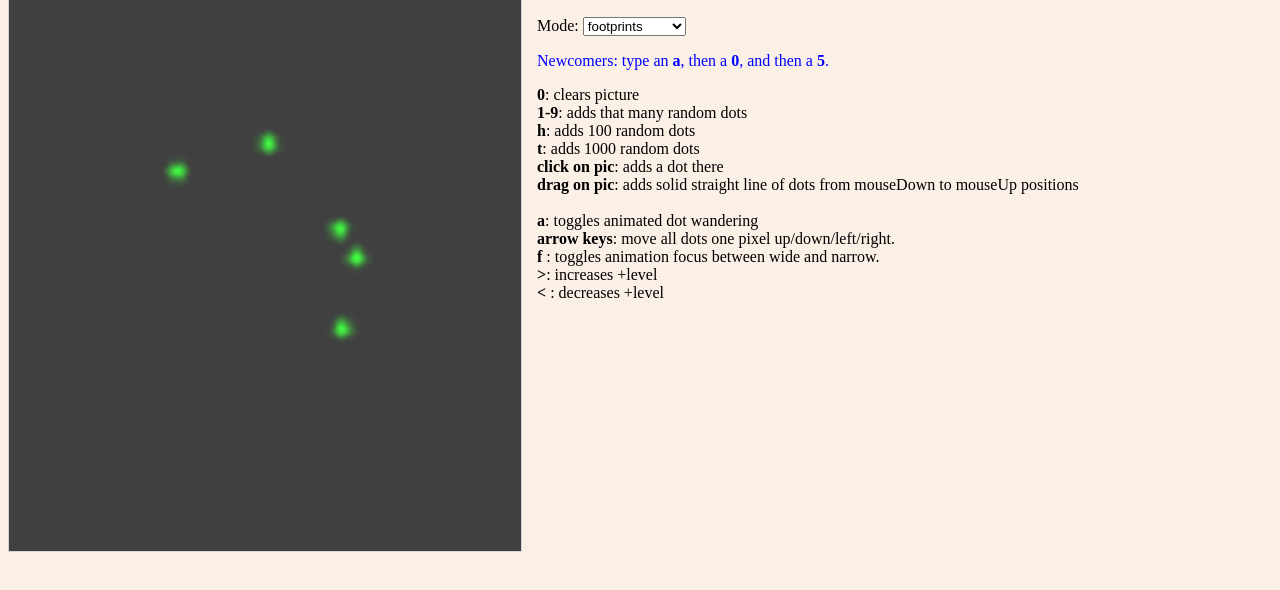
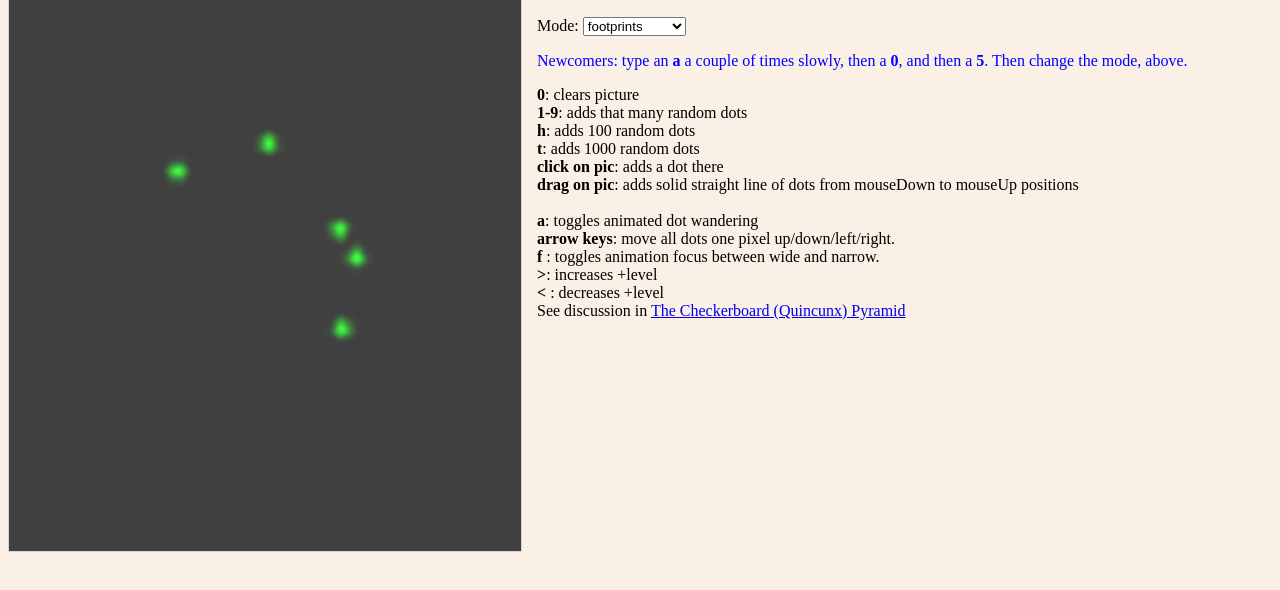
Before and after one commit to tliawi/checkerboard-pyramid, a plain HTML site: page index.html in a window 1280 px wide. Shown: the part 110-700 px from the top of the page. Drawn offline with Linux system fonts and the light colour scheme; animation ran at ten frames a second.

Commit message:
Update index.html
changed newbie instructions, and added link to paper

```diff
--- a/index.html
+++ b/index.html
@@ -2,12 +2,12 @@
 <html>
 
 <!--
-ckrbd.html version 1.1 Aug 16 2018
+index.html
 
-Copyright 2018 John R C Fairfield
+Copyright 2018 John R C Fairfield, MIT license
 
-Put the two files ckrbd.html and ckrbd.js in a folder (directory) and
-open ckrbd.html in the Chrome browser.
+Put the two files index.html and ckrbd.js in a folder (directory) and
+open index.html in the Chrome browser.
 
 -->
 
@@ -59,7 +59,8 @@ Mode: <select id = 'selectMode', onChange="schedule(this.value);">
 </select>
 
 <p>
-<span style="color:blue;">Newcomers: type an <strong>a</strong>, then a <strong>0</strong>, and then a <strong>5</strong>.</span>
+<span style="color:blue;">Newcomers: type an <strong>a</strong> a couple of times slowly, then
+    a <strong>0</strong>, and then a <strong>5</strong>. Then change the mode, above.</span>
 </p>
 
 <p> <strong>0</strong>: clears picture <br>
@@ -72,6 +73,10 @@ Mode: <select id = 'selectMode', onChange="schedule(this.value);">
     <strong> arrow keys</strong>: move all dots one pixel up/down/left/right.<br>
     <strong> f </strong>: toggles animation focus between wide and narrow.
     <span id = "instructions"></span>
+    <br>
+    See discussion in
+    <a href="https://docs.google.com/document/d/11RjqjuvjJlTw8JSmGqyyEiPCy0nd3gDQn6WKBdxchXw" target="_blank"
+        >The Checkerboard (Quincunx) Pyramid</a>
 </p>
 
 <!--
@@ -478,13 +483,6 @@ function pageFullyLoaded(e) {
 
 }
 
-/*
-To set up a localhost do
-   cd ckrbd
-   python -m SimpleHTTPServer 8000
-then direct a browser tab to localhost:8000/ckrbd.html
-*/
-
 </script>
 
 </body>
```
